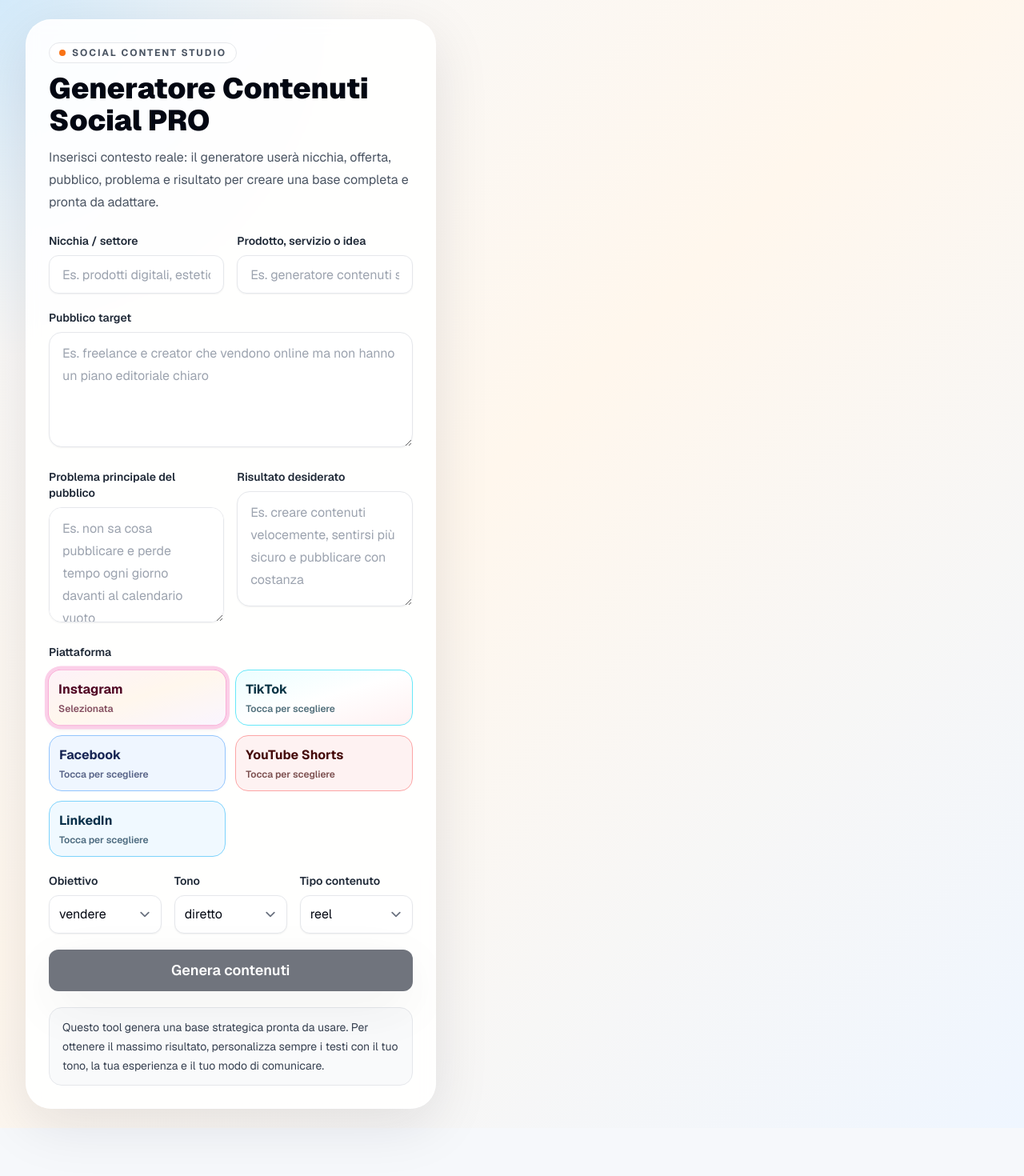
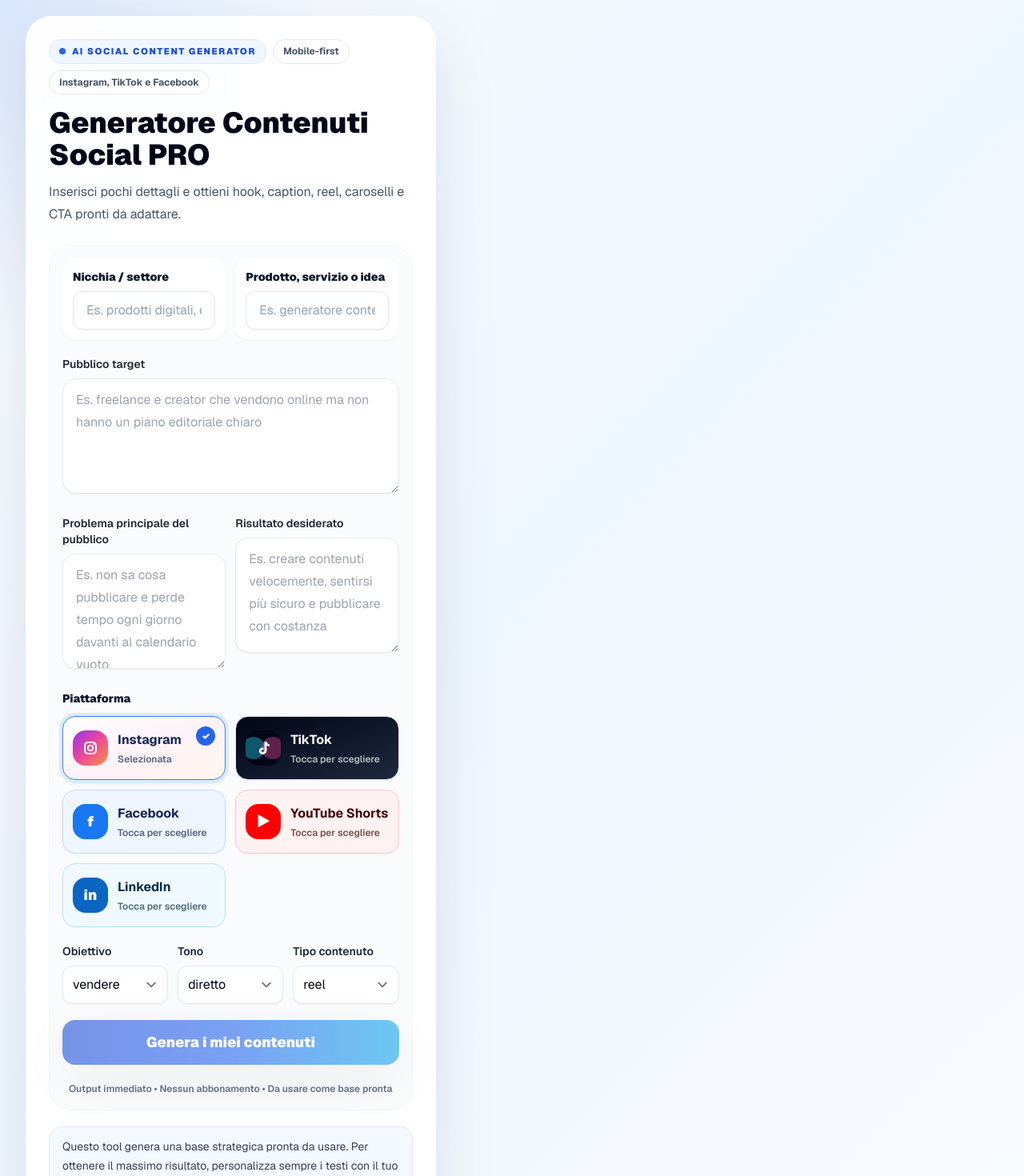
Before and after one commit to pellinidigital-eng/generatore-, a Next.js app: page / in a window 1280 px wide. Shown: the top 1470 px of the page at 80% size. Before the commit the page ends 1410 px from the top, so only its background shows below. Built offline with nearby package versions, Linux system fonts and the light colour scheme.

Commit message:
Add files via upload

```diff
--- a/components/social-content-generator.tsx
+++ b/components/social-content-generator.tsx
@@ -75,11 +75,46 @@ const initialForm: GeneratorForm = {
 };
 
 const platformStyles: Record<Platform, string> = {
-  Instagram: "border-pink-300 bg-gradient-to-br from-pink-50 via-orange-50 to-purple-50 text-pink-950 ring-pink-200",
-  TikTok: "border-cyan-300 bg-gradient-to-br from-cyan-50 via-white to-rose-50 text-cyan-950 ring-cyan-200",
-  Facebook: "border-blue-300 bg-blue-50 text-blue-950 ring-blue-200",
-  "YouTube Shorts": "border-red-300 bg-red-50 text-red-950 ring-red-200",
-  LinkedIn: "border-sky-300 bg-sky-50 text-sky-950 ring-sky-200"
+  Instagram: "border-pink-200 bg-gradient-to-br from-white via-pink-50 to-orange-50 text-pink-950",
+  TikTok: "border-slate-200 bg-gradient-to-br from-slate-950 via-slate-900 to-slate-800 text-white",
+  Facebook: "border-blue-200 bg-blue-50 text-blue-950",
+  "YouTube Shorts": "border-red-200 bg-red-50 text-red-950",
+  LinkedIn: "border-sky-200 bg-sky-50 text-sky-950"
+};
+
+const resultMeta: Record<string, { label: string; description: string }> = {
+  hooks: {
+    label: "Hook",
+    description: "Aperture brevi da usare per catturare attenzione nei primi secondi."
+  },
+  captions: {
+    label: "Caption",
+    description: "Testi completi con apertura, sviluppo, prospettiva e invito finale."
+  },
+  ctas: {
+    label: "CTA",
+    description: "Inviti all'azione diversi, pronti da adattare al tuo obiettivo."
+  },
+  reel: {
+    label: "Reel",
+    description: "Scaletta video con scene, testo a schermo, voce e suggerimento visual."
+  },
+  carousel: {
+    label: "Carosello",
+    description: "Struttura in 7 slide pensata per essere chiara e leggibile da mobile."
+  },
+  ideas: {
+    label: "Idee",
+    description: "Spunti extra per continuare il piano editoriale senza ripartire da zero."
+  },
+  angles: {
+    label: "Angoli",
+    description: "Prospettive diverse per parlare dello stesso tema senza ripetersi."
+  },
+  mistakes: {
+    label: "Errori",
+    description: "Cose da evitare per rendere la comunicazione più credibile."
+  }
 };
 
 export function SocialContentGenerator() {
@@ -110,24 +145,35 @@ export function SocialContentGenerator() {
   }
 
   return (
-    <main className="min-h-screen px-4 py-6 sm:px-6 lg:px-8">
+    <main className="min-h-screen bg-[radial-gradient(circle_at_top_left,rgba(59,130,246,0.16),transparent_26rem),linear-gradient(135deg,#f8fbff_0%,#eef6ff_48%,#f9fbff_100%)] px-4 py-5 sm:px-6 lg:px-8">
       <div className="mx-auto grid w-full max-w-7xl gap-6 lg:grid-cols-[0.86fr_1.14fr] lg:items-start">
-        <section className="rounded-[2rem] border border-white/70 bg-white/90 p-5 shadow-soft backdrop-blur sm:p-7 lg:sticky lg:top-6">
+        <section className="rounded-[2rem] border border-white/80 bg-white/95 p-4 shadow-[0_24px_80px_rgba(15,23,42,0.10)] backdrop-blur sm:p-7 lg:sticky lg:top-6">
           <div className="mb-6">
-            <div className="mb-3 inline-flex items-center gap-2 rounded-full border border-gray-200 bg-white px-3 py-1 text-xs font-bold uppercase tracking-[0.16em] text-gray-600">
-              <span className="h-2 w-2 rounded-full bg-orange-500" />
-              Social Content Studio
+            <div className="mb-4 flex flex-wrap gap-2">
+              <span className="inline-flex items-center gap-2 rounded-full border border-blue-100 bg-blue-50 px-3 py-1.5 text-[0.7rem] font-black uppercase tracking-[0.14em] text-blue-700">
+                <span className="h-2 w-2 rounded-full bg-blue-600" />
+                AI Social Content Generator
+              </span>
+              <span className="inline-flex rounded-full border border-slate-200 bg-white px-3 py-1.5 text-xs font-bold text-slate-600">
+                Mobile-first
+              </span>
+              <span className="inline-flex rounded-full border border-slate-200 bg-white px-3 py-1.5 text-xs font-bold text-slate-600">
+                Instagram, TikTok e Facebook
+              </span>
             </div>
-            <h1 className="text-3xl font-black leading-tight text-gray-950 sm:text-4xl">
+            <h1 className="text-[2rem] font-black leading-[1.05] text-slate-950 sm:text-4xl">
               Generatore Contenuti Social PRO
             </h1>
-            <p className="mt-3 text-base leading-7 text-gray-600">
+            <p className="hidden">
               Inserisci contesto reale: il generatore userà nicchia, offerta, pubblico, problema e risultato per creare una base completa e pronta da adattare.
+            </p>
+            <p className="mt-3 text-base leading-7 text-slate-600">
+              Inserisci pochi dettagli e ottieni hook, caption, reel, caroselli e CTA pronti da adattare.
             </p>
           </div>
 
-          <form className="space-y-5" onSubmit={handleSubmit}>
-            <div className="grid gap-4 sm:grid-cols-2">
+          <form className="space-y-5 rounded-[1.7rem] border border-slate-100 bg-slate-50/70 p-3 sm:p-4" onSubmit={handleSubmit}>
+            <div className="grid gap-3 sm:grid-cols-2">
               <Field label="Nicchia / settore" value={form.niche} placeholder="Es. prodotti digitali, estetica, fitness, consulenza..." onChange={(value) => setFormField(setForm, "niche", value)} />
               <Field label="Prodotto, servizio o idea" value={form.offer} placeholder="Es. generatore contenuti social, trattamento viso, corso online..." onChange={(value) => setFormField(setForm, "offer", value)} />
             </div>
@@ -139,7 +185,7 @@ export function SocialContentGenerator() {
               onChange={(event) => setFormField(setForm, "audience", event.target.value)}
             />
 
-            <div className="grid gap-4 sm:grid-cols-2">
+            <div className="grid gap-3 sm:grid-cols-2">
               <Textarea
                 label="Problema principale del pubblico"
                 placeholder="Es. non sa cosa pubblicare e perde tempo ogni giorno davanti al calendario vuoto"
@@ -155,7 +201,7 @@ export function SocialContentGenerator() {
             </div>
 
             <fieldset>
-              <legend className="mb-3 text-sm font-semibold text-gray-800">Piattaforma</legend>
+              <legend className="mb-3 text-sm font-black text-slate-900">Piattaforma</legend>
               <div className="grid grid-cols-1 gap-3 min-[420px]:grid-cols-2">
                 {platforms.map((platform) => {
                   const selected = form.platform === platform;
@@ -163,24 +209,34 @@ export function SocialContentGenerator() {
                   return (
                     <button
                       className={cn(
-                        "min-h-16 rounded-2xl border p-3 text-left text-sm font-bold transition focus:outline-none focus:ring-4",
+                        "relative min-h-20 rounded-2xl border p-3 text-left text-sm font-bold shadow-sm transition focus:outline-none focus:ring-4 focus:ring-blue-100",
                         platformStyles[platform],
-                        selected ? "scale-[1.01] shadow-md ring-4" : "hover:-translate-y-0.5 hover:shadow-sm"
+                        selected ? "border-blue-500 bg-blue-50 text-blue-950 shadow-md ring-4 ring-blue-100" : "hover:-translate-y-0.5 hover:shadow-md"
                       )}
                       key={platform}
                       type="button"
                       aria-pressed={selected}
                       onClick={() => setFormField(setForm, "platform", platform)}
                     >
-                      <span className="block text-base">{platform}</span>
-                      <span className="mt-1 block text-xs font-semibold opacity-70">{selected ? "Selezionata" : "Tocca per scegliere"}</span>
+                      <span className="flex items-center gap-3">
+                        <PlatformIcon platform={platform} />
+                        <span>
+                          <span className="block text-base">{platform}</span>
+                          <span className="mt-1 block text-xs font-semibold opacity-70">{selected ? "Selezionata" : "Tocca per scegliere"}</span>
+                        </span>
+                      </span>
+                      {selected ? (
+                        <span className="absolute right-3 top-3 grid h-6 w-6 place-items-center rounded-full bg-blue-600 text-xs font-black text-white">
+                          ✓
+                        </span>
+                      ) : null}
                     </button>
                   );
                 })}
               </div>
             </fieldset>
 
-            <div className="grid gap-4 sm:grid-cols-3">
+            <div className="grid gap-3 sm:grid-cols-3">
               <Select label="Obiettivo" value={form.goal} onChange={(event) => setFormField(setForm, "goal", event.target.value as Goal)}>
                 {goals.map((goal) => <option key={goal} value={goal}>{goal}</option>)}
               </Select>
@@ -192,13 +248,16 @@ export function SocialContentGenerator() {
               </Select>
             </div>
 
-            <Button className="w-full text-base sm:text-lg" disabled={!canSubmit} type="submit">
+            <Button className="min-h-14 w-full rounded-2xl bg-gradient-to-r from-blue-700 via-blue-600 to-sky-500 text-base font-black shadow-[0_18px_36px_rgba(37,99,235,0.28)] hover:from-blue-800 hover:via-blue-700 hover:to-sky-600 sm:text-lg" disabled={!canSubmit} type="submit">
               {isLoading ? <Spinner /> : null}
-              {isLoading ? "Sto creando i tuoi contenuti..." : "Genera contenuti"}
+              {isLoading ? "Sto creando i tuoi contenuti..." : "Genera i miei contenuti"}
             </Button>
+            <p className="text-center text-xs font-semibold leading-5 text-slate-500">
+              Output immediato • Nessun abbonamento • Da usare come base pronta
+            </p>
           </form>
 
-          <p className="mt-5 rounded-2xl border border-gray-200 bg-gray-50 px-4 py-3 text-sm leading-6 text-gray-700">
+          <p className="mt-5 rounded-2xl border border-blue-100 bg-blue-50/70 px-4 py-3 text-sm leading-6 text-slate-700">
             Questo tool genera una base strategica pronta da usare. Per ottenere il massimo risultato, personalizza sempre i testi con il tuo tono, la tua esperienza e il tuo modo di comunicare.
           </p>
         </section>
@@ -209,12 +268,55 @@ export function SocialContentGenerator() {
   );
 }
 
+function PlatformIcon({ platform }: { platform: Platform }) {
+  if (platform === "Instagram") {
+    return (
+      <span className="grid h-11 w-11 shrink-0 place-items-center rounded-2xl bg-gradient-to-br from-purple-600 via-pink-500 to-orange-400 text-white shadow-sm">
+        <svg aria-hidden="true" className="h-6 w-6" viewBox="0 0 24 24" fill="none">
+          <rect x="5" y="5" width="14" height="14" rx="4" stroke="currentColor" strokeWidth="2" />
+          <circle cx="12" cy="12" r="3.2" stroke="currentColor" strokeWidth="2" />
+          <circle cx="16.5" cy="7.5" r="1" fill="currentColor" />
+        </svg>
+      </span>
+    );
+  }
+
+  if (platform === "TikTok") {
+    return (
+      <span className="relative grid h-11 w-11 shrink-0 place-items-center overflow-hidden rounded-2xl bg-slate-950 shadow-sm">
+        <span className="absolute -left-1 top-2 h-7 w-7 rounded-full bg-cyan-400/40" />
+        <span className="absolute -right-1 bottom-2 h-7 w-7 rounded-full bg-pink-500/40" />
+        <svg aria-hidden="true" className="relative h-6 w-6 text-white" viewBox="0 0 24 24" fill="currentColor">
+          <path d="M14.4 4h2.2c.3 2 1.5 3.4 3.4 3.8V10c-1.5-.1-2.7-.6-3.6-1.4v6.1c0 3-2 5.2-5.1 5.2-2.6 0-4.5-1.7-4.5-4.1 0-2.5 2-4.2 4.7-4.2.3 0 .6 0 .9.1V14c-.3-.1-.6-.1-.9-.1-1.2 0-2 .7-2 1.7s.8 1.7 1.9 1.7c1.3 0 2.1-.8 2.1-2.4V4h.9Z" />
+        </svg>
+      </span>
+    );
+  }
+
+  const iconClasses: Record<Exclude<Platform, "Instagram" | "TikTok">, string> = {
+    Facebook: "bg-[#1877F2]",
+    "YouTube Shorts": "bg-[#FF0000]",
+    LinkedIn: "bg-[#0A66C2]"
+  };
+  const label: Record<Exclude<Platform, "Instagram" | "TikTok">, string> = {
+    Facebook: "f",
+    "YouTube Shorts": "▶",
+    LinkedIn: "in"
+  };
+
+  return (
+    <span className={cn("grid h-11 w-11 shrink-0 place-items-center rounded-2xl text-lg font-black text-white shadow-sm", iconClasses[platform])}>
+      {label[platform]}
+    </span>
+  );
+}
+
 function Field({ label, onChange, placeholder, value }: { label: string; onChange: (value: string) => void; placeholder: string; value: string }) {
   return (
-    <label className="block">
-      <span className="mb-2 block text-sm font-semibold text-gray-800">{label}</span>
+    <label className="block rounded-2xl border border-white bg-white p-3 shadow-sm">
+      <span className="mb-2 block text-sm font-black text-slate-900">{label}</span>
       <input
-        className="h-12 w-full rounded-xl border border-gray-200 bg-white px-4 text-base text-gray-950 shadow-sm outline-none transition placeholder:text-gray-400 focus:border-gray-900 focus:ring-4 focus:ring-gray-200"
+        className="h-12 w-full rounded-xl border border-slate-200 bg-white px-4 text-base text-slate-950 shadow-sm outline-none transition placeholder:text-slate-400 focus:border-blue-500 focus:ring-4 focus:ring-blue-100"
         placeholder={placeholder}
         value={value}
         onChange={(event) => onChange(event.target.value)}
@@ -238,7 +340,7 @@ function OutputPanel({
 
   if (isLoading) {
     return (
-      <section className="grid min-h-[22rem] place-items-center rounded-[2rem] border border-white/70 bg-white/80 p-8 shadow-soft backdrop-blur">
+      <section className="grid min-h-[22rem] place-items-center rounded-[2rem] border border-white/80 bg-white/90 p-8 shadow-[0_24px_80px_rgba(15,23,42,0.10)] backdrop-blur">
         <div className="text-center">
           <div className="mx-auto"><Spinner size="large" /></div>
           <p className="mt-4 text-xl font-black text-gray-950">Sto creando i tuoi contenuti...</p>
@@ -252,26 +354,26 @@ function OutputPanel({
 
   return (
     <section className="space-y-5 break-words">
-      <div className="rounded-[2rem] border border-gray-900 bg-gray-950 p-5 text-white shadow-soft">
+      <div className="rounded-[2rem] border border-blue-900 bg-gradient-to-br from-slate-950 via-blue-950 to-slate-900 p-5 text-white shadow-[0_24px_80px_rgba(15,23,42,0.18)]">
         <div className="flex flex-col gap-3 sm:flex-row sm:items-center sm:justify-between">
           <div>
             <p className="text-xs font-bold uppercase tracking-[0.18em] text-gray-300">Output generato</p>
             <h2 className="mt-1 text-2xl font-black">Piano contenuti pronto da adattare</h2>
           </div>
-          <Button className="bg-white text-gray-950 hover:bg-gray-100" onClick={() => onCopy("all", copyText.all)}>
-            {copiedSection === "all" ? "Copiato" : "Copia tutto"}
+          <Button className="min-h-12 w-full rounded-2xl bg-white text-slate-950 shadow-lg hover:bg-blue-50 sm:w-auto" onClick={() => onCopy("all", copyText.all)}>
+            {copiedSection === "all" ? "Copiato" : "Copia tutto l'output"}
           </Button>
         </div>
       </div>
 
-      <ResultSection copied={copiedSection === "hooks"} title="10 Hook specifici" onCopy={() => onCopy("hooks", copyText.hooks)}>
+      <ResultSection copied={copiedSection === "hooks"} meta={resultMeta.hooks} title="10 Hook specifici" onCopy={() => onCopy("hooks", copyText.hooks)}>
         <NumberedList items={content.hooks} />
       </ResultSection>
 
-      <ResultSection copied={copiedSection === "captions"} title="5 Caption complete" onCopy={() => onCopy("captions", copyText.captions)}>
+      <ResultSection copied={copiedSection === "captions"} meta={resultMeta.captions} title="5 Caption complete" onCopy={() => onCopy("captions", copyText.captions)}>
         <div className="space-y-4">
           {content.captions.map((caption, index) => (
-            <article className="rounded-2xl border border-gray-200 bg-white p-4 shadow-sm" key={caption.title}>
+            <article className="rounded-2xl border border-slate-200 bg-white p-5 shadow-sm" key={caption.title}>
               <p className="text-sm font-black text-blue-700">Caption {index + 1}</p>
               <h3 className="mt-2 text-lg font-black leading-tight text-gray-950">{caption.title}</h3>
               <p className="mt-3 whitespace-pre-line text-base leading-8 text-gray-700">{caption.text}</p>
@@ -280,15 +382,15 @@ function OutputPanel({
         </div>
       </ResultSection>
 
-      <ResultSection copied={copiedSection === "ctas"} title="5 CTA diverse" onCopy={() => onCopy("ctas", copyText.ctas)}>
+      <ResultSection copied={copiedSection === "ctas"} meta={resultMeta.ctas} title="5 CTA diverse" onCopy={() => onCopy("ctas", copyText.ctas)}>
         <NumberedList items={content.ctas} />
       </ResultSection>
 
-      <ResultSection copied={copiedSection === "reel"} title="Struttura reel / video breve" onCopy={() => onCopy("reel", copyText.reel)}>
+      <ResultSection copied={copiedSection === "reel"} meta={resultMeta.reel} title="Struttura reel / video breve" onCopy={() => onCopy("reel", copyText.reel)}>
         <p className="mb-4 rounded-2xl bg-orange-50 p-4 text-base font-bold text-orange-900">Durata consigliata: {content.reel.duration}</p>
         <div className="space-y-3">
           {content.reel.scenes.map((scene) => (
-            <article className="rounded-2xl border border-gray-200 bg-white p-4 shadow-sm" key={scene.time}>
+            <article className="rounded-2xl border border-slate-200 bg-white p-5 shadow-sm" key={scene.time}>
               <p className="text-sm font-black text-orange-700">{scene.time}</p>
               <h3 className="mt-2 text-base font-black text-gray-950">{scene.scene}</h3>
               <p className="mt-2 text-sm leading-6 text-gray-700"><strong>Testo a schermo:</strong> {scene.screenText}</p>
@@ -299,10 +401,10 @@ function OutputPanel({
         </div>
       </ResultSection>
 
-      <ResultSection copied={copiedSection === "carousel"} title="Carosello da 7 slide" onCopy={() => onCopy("carousel", copyText.carousel)}>
+      <ResultSection copied={copiedSection === "carousel"} meta={resultMeta.carousel} title="Carosello da 7 slide" onCopy={() => onCopy("carousel", copyText.carousel)}>
         <div className="grid gap-3 sm:grid-cols-2">
           {content.carousel.map((slide) => (
-            <article className="rounded-2xl border border-gray-200 bg-white p-4 shadow-sm" key={slide.slide}>
+            <article className="rounded-2xl border border-slate-200 bg-white p-5 shadow-sm" key={slide.slide}>
               <p className="text-sm font-black text-gray-950">Slide {slide.slide}: {slide.role}</p>
               <h3 className="mt-2 text-base font-black text-gray-950">{slide.title}</h3>
               <p className="mt-2 text-sm leading-6 text-gray-700">{slide.text}</p>
@@ -312,14 +414,14 @@ function OutputPanel({
         </div>
       </ResultSection>
 
-      <ResultSection copied={copiedSection === "ideas"} title="5 Idee contenuto aggiuntive" onCopy={() => onCopy("ideas", copyText.ideas)}>
+      <ResultSection copied={copiedSection === "ideas"} meta={resultMeta.ideas} title="5 Idee contenuto aggiuntive" onCopy={() => onCopy("ideas", copyText.ideas)}>
         <NumberedList items={content.ideas} />
       </ResultSection>
 
-      <ResultSection copied={copiedSection === "angles"} title="3 Angoli di comunicazione" onCopy={() => onCopy("angles", copyText.angles)}>
+      <ResultSection copied={copiedSection === "angles"} meta={resultMeta.angles} title="3 Angoli di comunicazione" onCopy={() => onCopy("angles", copyText.angles)}>
         <div className="space-y-3">
           {content.angles.map((angle) => (
-            <article className="rounded-2xl border border-gray-200 bg-white p-4 shadow-sm" key={angle.title}>
+            <article className="rounded-2xl border border-slate-200 bg-white p-5 shadow-sm" key={angle.title}>
               <h3 className="text-base font-black text-gray-950">{angle.title}</h3>
               <p className="mt-2 text-sm leading-6 text-gray-700">{angle.description}</p>
             </article>
@@ -327,19 +429,37 @@ function OutputPanel({
         </div>
       </ResultSection>
 
-      <ResultSection copied={copiedSection === "mistakes"} title="3 Errori da evitare" onCopy={() => onCopy("mistakes", copyText.mistakes)}>
+      <ResultSection copied={copiedSection === "mistakes"} meta={resultMeta.mistakes} title="3 Errori da evitare" onCopy={() => onCopy("mistakes", copyText.mistakes)}>
         <NumberedList items={content.mistakes} />
       </ResultSection>
     </section>
   );
 }
 
-function ResultSection({ children, copied, onCopy, title }: { children: ReactNode; copied: boolean; onCopy: () => void; title: string }) {
+function ResultSection({
+  children,
+  copied,
+  meta,
+  onCopy,
+  title
+}: {
+  children: ReactNode;
+  copied: boolean;
+  meta: { label: string; description: string };
+  onCopy: () => void;
+  title: string;
+}) {
   return (
-    <div className="rounded-[2rem] border border-white/70 bg-white/90 p-4 shadow-soft backdrop-blur sm:p-5">
+    <div className="rounded-[2rem] border border-white/80 bg-white/95 p-4 shadow-[0_18px_60px_rgba(15,23,42,0.08)] backdrop-blur sm:p-5">
       <div className="mb-4 flex flex-col gap-3 sm:flex-row sm:items-center sm:justify-between">
-        <h2 className="text-2xl font-black leading-tight text-gray-950">{title}</h2>
-        <Button className="w-full shrink-0 sm:w-auto" variant="secondary" onClick={onCopy}>
+        <div>
+          <span className="mb-2 inline-flex rounded-full border border-blue-100 bg-blue-50 px-3 py-1 text-xs font-black uppercase tracking-[0.14em] text-blue-700">
+            {meta.label}
+          </span>
+          <h2 className="text-2xl font-black leading-tight text-slate-950">{title}</h2>
+          <p className="mt-1 text-sm leading-6 text-slate-500">{meta.description}</p>
+        </div>
+        <Button className="min-h-11 w-full shrink-0 rounded-2xl border-blue-100 bg-white shadow-sm sm:w-auto" variant="secondary" onClick={onCopy}>
           {copied ? "Copiato" : "Copia questo blocco"}
         </Button>
       </div>
@@ -352,7 +472,7 @@ function NumberedList({ items }: { items: string[] }) {
   return (
     <div className="space-y-3">
       {items.map((item, index) => (
-        <p className="rounded-2xl border border-gray-200 bg-white p-4 text-base font-semibold leading-7 text-gray-900 shadow-sm" key={`${item}-${index}`}>
+        <p className="rounded-2xl border border-slate-200 bg-white p-5 text-base font-semibold leading-8 text-slate-900 shadow-sm" key={`${item}-${index}`}>
           {index + 1}. {item}
         </p>
       ))}
```
